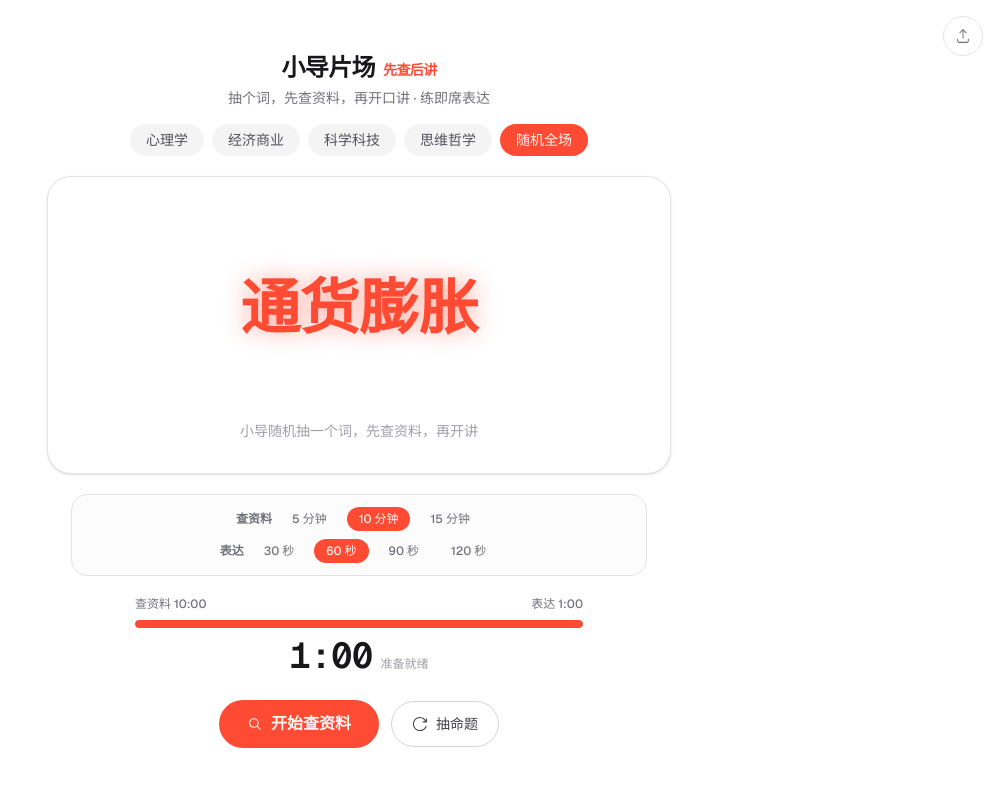
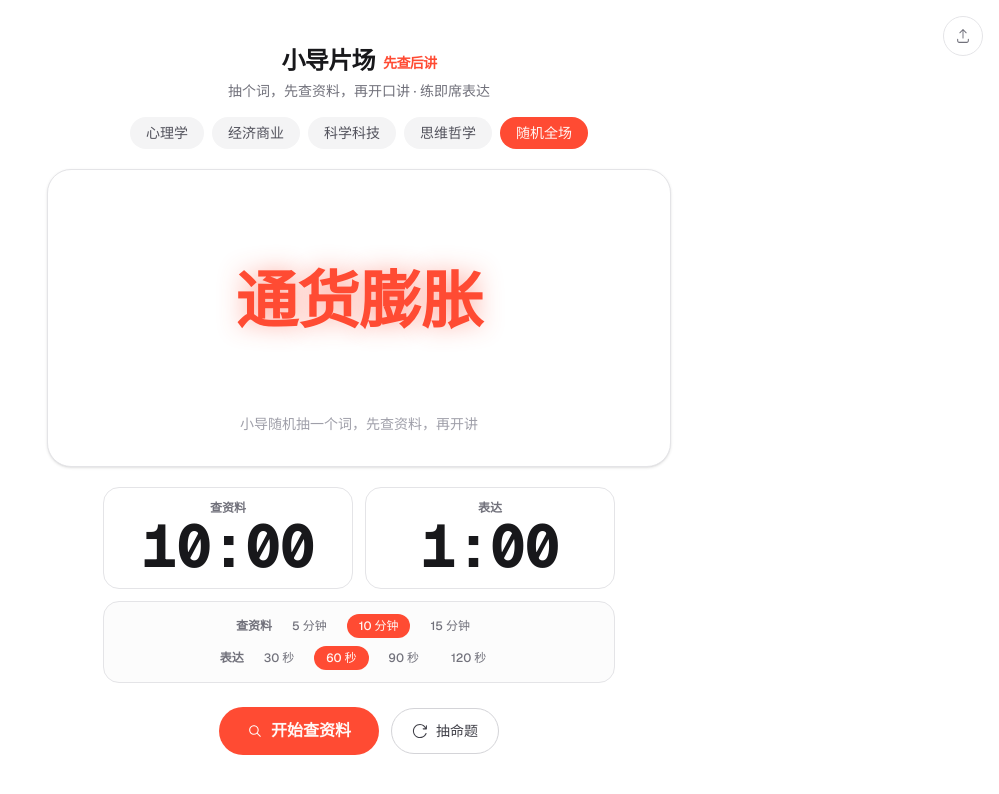
Before and after one commit to makeagreatcoup/xiaodao-speak, a Next.js app: page / in a window 1280 px wide. Shown: the top 794 px of the page, without its empty margins (281-1280 px from the left). Built offline with nearby package versions, Linux system fonts and the light colour scheme.

Commit message:
feat: 计时改为左右两个大号时间（查资料动左/表达动右、无进度条）、时间选择移至时间下方、选中轻放大

```diff
--- a/app/globals.css
+++ b/app/globals.css
@@ -64,10 +64,12 @@ body {
   0% {
     color: #18181b;
     text-shadow: 0 0 0 rgba(255, 75, 51, 0);
+    transform: scale(1);
   }
   100% {
     color: var(--color-accent);
     text-shadow: 0 0 22px rgba(255, 75, 51, 0.45);
+    transform: scale(1.04);
   }
 }
 .dark .reel-row {
@@ -80,10 +82,12 @@ body {
   0% {
     color: #fafafa;
     text-shadow: 0 0 0 rgba(255, 75, 51, 0);
+    transform: scale(1);
   }
   100% {
     color: var(--color-accent);
     text-shadow: 0 0 26px rgba(255, 75, 51, 0.6);
+    transform: scale(1.04);
   }
 }
 .reel-word--empty {
--- a/components/PromptStage.tsx
+++ b/components/PromptStage.tsx
@@ -364,22 +364,8 @@ export function PromptStage() {
     }
   }
 
-  const pct = (() => {
-    const total = phase === "research" ? researchDuration : speakDuration;
-    return total > 0 ? (left / total) * 100 : 0;
-  })();
-  const lowTime = (phase === "research" || phase === "speak") && running && left <= 10;
-
-  const phaseLabel =
-    phase === "research"
-      ? "查资料中"
-      : phase === "ready"
-        ? "查完了，待开讲"
-        : phase === "speak"
-          ? "开讲中"
-          : phase === "done"
-            ? "这段讲完了"
-            : "准备就绪";
+  const researchShown = phase === "research" ? left : researchDuration;
+  const speakShown = phase === "speak" ? left : speakDuration;
 
   const hint =
     phase === "research"
@@ -485,8 +471,60 @@ export function PromptStage() {
         </div>
       </div>
 
-      {/* 时间选择：紧凑写下面，查资料 / 表达 两组小按钮在一个区块里 */}
-      <div className="mt-5 w-full max-w-xl">
+      {/* 计时：左右两个大号时间 —— 查资料动左、表达动右，无进度条 */}
+      <div className="mt-5 w-full max-w-lg">
+        <div className="flex items-stretch justify-center gap-3">
+          {/* 左：查资料时间 */}
+          <div
+            className={
+              "flex-1 rounded-2xl border px-3 py-3 text-center transition-colors " +
+              (phase === "research"
+                ? "border-accent bg-accent/5"
+                : "border-zinc-200 dark:border-zinc-800")
+            }
+          >
+            <div className="text-xs font-semibold text-zinc-500 dark:text-zinc-400">
+              查资料
+            </div>
+            <div
+              className={
+                "font-mono text-5xl font-bold tabular-nums tracking-tight sm:text-6xl " +
+                (phase === "research"
+                  ? "text-accent"
+                  : "text-zinc-900 dark:text-zinc-50")
+              }
+            >
+              {fmt(researchShown)}
+            </div>
+          </div>
+          {/* 右：表达时间 */}
+          <div
+            className={
+              "flex-1 rounded-2xl border px-3 py-3 text-center transition-colors " +
+              (phase === "speak"
+                ? "border-accent bg-accent/5"
+                : "border-zinc-200 dark:border-zinc-800")
+            }
+          >
+            <div className="text-xs font-semibold text-zinc-500 dark:text-zinc-400">
+              表达
+            </div>
+            <div
+              className={
+                "font-mono text-5xl font-bold tabular-nums tracking-tight sm:text-6xl " +
+                (phase === "speak"
+                  ? "text-accent"
+                  : "text-zinc-900 dark:text-zinc-50")
+              }
+            >
+              {fmt(speakShown)}
+            </div>
+          </div>
+        </div>
+      </div>
+
+      {/* 时间选择：放在两个时间底下，查资料 / 表达 两组小按钮 */}
+      <div className="mt-3 w-full max-w-lg">
         <div className="flex flex-wrap items-center justify-center gap-x-5 gap-y-2 rounded-2xl border border-zinc-200 bg-zinc-50/60 px-4 py-3 dark:border-zinc-800 dark:bg-zinc-900/40">
           <div className="flex items-center gap-2">
             <span className="text-xs font-semibold text-zinc-500 dark:text-zinc-400">
@@ -526,38 +564,6 @@ export function PromptStage() {
               </button>
             ))}
           </div>
-        </div>
-      </div>
-
-      {/* 计时：左右两个时间 + 线性进度条（无圆形环） */}
-      <div className="mt-5 w-full max-w-md">
-        <div className="flex items-center justify-between text-xs font-medium text-zinc-500 dark:text-zinc-400">
-          <span>查资料 {fmt(researchDuration)}</span>
-          <span>表达 {fmt(speakDuration)}</span>
-        </div>
-        <div className="mt-2 h-2 w-full overflow-hidden rounded-full bg-zinc-200 dark:bg-zinc-800">
-          <div
-            className="h-full rounded-full bg-accent"
-            style={{
-              width: `${pct}%`,
-              transition: "width 1s linear",
-            }}
-          />
-        </div>
-        <div className="mt-2 text-center">
-          {phase === "done" ? (
-            <span className="text-2xl font-bold text-accent">讲完啦</span>
-          ) : (
-            <span
-              className={
-                "font-mono text-4xl font-semibold tabular-nums tracking-tight " +
-                (lowTime ? "text-accent" : "text-zinc-900 dark:text-zinc-50")
-              }
-            >
-              {fmt(left)}
-            </span>
-          )}
-          <span className="ml-2 text-xs text-zinc-400">{phaseLabel}</span>
         </div>
       </div>
 
```
